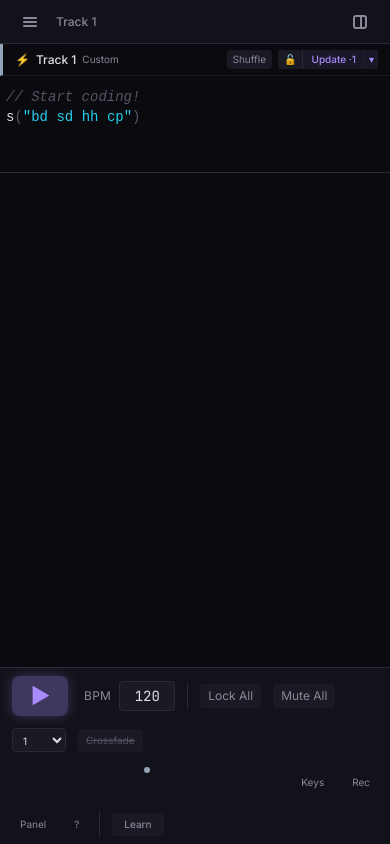
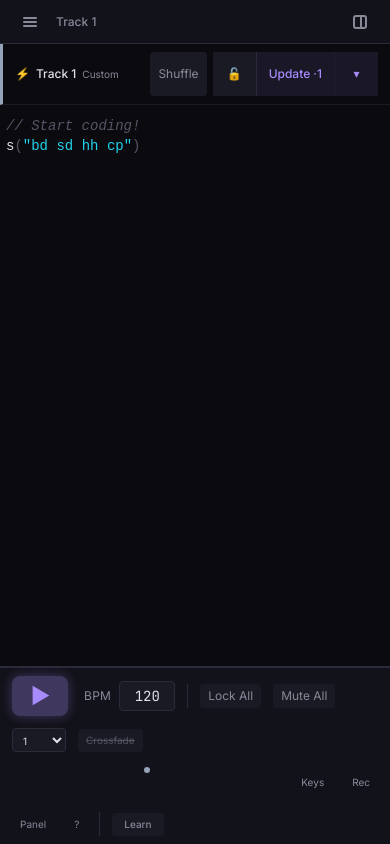
Before and after one commit to drora/strudel-synth, a React (Vite) app: page / in a window 390 px wide. Both pictures are taken after a click on the button "or start with a blank session". Built offline with nearby package versions, Linux system fonts and the light colour scheme.

Commit message:
Phase 3: TrackCodePane mobile focusMode

```diff
--- a/src/components/editor/TrackCodePane.tsx
+++ b/src/components/editor/TrackCodePane.tsx
@@ -14,6 +14,8 @@ import type { Track } from '../../engine/types'
 interface TrackCodePaneProps {
   track: Track
   isActive: boolean
+  /** Mobile one-track focus: inactive → header only; active → full-height editor */
+  focusMode?: boolean
 }
 
 async function startOrQueueUpdate(quant: Quantization) {
@@ -31,7 +33,7 @@ async function startOrQueueUpdate(quant: Quantization) {
   liveUpdateEngine.markPlayStarted()
 }
 
-export function TrackCodePane({ track, isActive }: TrackCodePaneProps) {
+export function TrackCodePane({ track, isActive, focusMode = false }: TrackCodePaneProps) {
   const editorRef = useRef<HTMLDivElement>(null)
   const viewRef = useRef<EditorView | null>(null)
   const codeRef = useRef(track.code)
@@ -124,8 +126,10 @@ export function TrackCodePane({ track, isActive }: TrackCodePaneProps) {
     [track.id, handleEvaluate],
   )
 
+  const showEditor = !focusMode || isActive
+
   useEffect(() => {
-    if (!editorRef.current) return
+    if (!showEditor || !editorRef.current) return
 
     const extensions = createExtensions({
       onEvaluate: () => handleEvaluate(),
@@ -150,7 +154,7 @@ export function TrackCodePane({ track, isActive }: TrackCodePaneProps) {
       viewRef.current = null
       if (debounceRef.current) clearTimeout(debounceRef.current)
     }
-  }, [track.id])
+  }, [track.id, showEditor])
 
   useEffect(() => {
     const view = viewRef.current
@@ -176,17 +180,24 @@ export function TrackCodePane({ track, isActive }: TrackCodePaneProps) {
               ? 'bg-accent/30 text-accent'
               : 'bg-accent/10 text-accent hover:bg-accent/20'
 
+  const touchBtn = focusMode ? 'min-h-11 min-w-11 px-2 py-2 text-xs' : 'px-1.5 py-0.5 text-[10px]'
+  const touchUpdate = focusMode ? 'min-h-11 px-3 py-2 text-xs' : 'px-2 py-0.5 text-[10px]'
+
   return (
     <div
       className={`
         flex flex-col border-b border-border transition-colors
         ${isActive ? 'bg-bg' : 'bg-bg/50'}
         ${track.locked ? 'border-l-2' : ''}
+        ${focusMode && isActive ? 'flex-1 min-h-0' : ''}
+        ${focusMode && !isActive ? 'shrink-0' : ''}
       `}
       style={track.locked ? { borderLeftColor: track.color } : undefined}
     >
       <div
-        className="flex items-center gap-1.5 px-3 py-1.5 border-b border-border/50 cursor-pointer"
+        className={`flex items-center gap-1.5 px-3 border-b border-border/50 cursor-pointer ${
+          focusMode ? 'py-2 min-h-11' : 'py-1.5'
+        }`}
         onClick={() => useSessionStore.getState().setActiveTrack(track.id)}
         style={{ borderLeftWidth: track.locked ? 0 : 3, borderLeftColor: track.color }}
       >
@@ -198,9 +209,11 @@ export function TrackCodePane({ track, isActive }: TrackCodePaneProps) {
         <div className="flex-1" />
         {track.error && <span className="text-[10px] text-error mr-1">error</span>}
 
+        {(!focusMode || isActive) && (
+          <>
             <button
               onClick={(e) => { e.stopPropagation(); handleReshuffle() }}
-          className="px-1.5 py-0.5 text-[10px] rounded bg-bg-elevated text-text-muted hover:text-accent hover:bg-accent/10 transition-colors"
+              className={`${touchBtn} rounded bg-bg-elevated text-text-muted hover:text-accent hover:bg-accent/10 transition-colors flex items-center justify-center`}
               title="Reshuffle pattern (Ctrl+Shift+R)"
             >
               Shuffle
@@ -209,7 +222,7 @@ export function TrackCodePane({ track, isActive }: TrackCodePaneProps) {
             <div className="relative flex items-center rounded overflow-visible" ref={menuRef}>
               <button
                 onClick={handleToggleLock}
-            className={`px-1.5 py-0.5 text-[10px] transition-colors border-r ${
+                className={`${touchBtn} transition-colors border-r flex items-center justify-center ${
                   track.locked
                     ? 'bg-accent/30 text-accent border-accent/30'
                     : 'bg-bg-elevated text-text-muted hover:text-text border-border'
@@ -229,7 +242,7 @@ export function TrackCodePane({ track, isActive }: TrackCodePaneProps) {
                   e.stopPropagation()
                   setMenuOpen(true)
                 }}
-            className={`px-2 py-0.5 text-[10px] font-medium transition-colors ${updateBtnClass}`}
+                className={`${touchUpdate} font-medium transition-colors ${updateBtnClass}`}
                 title={`Update (${effectiveQuant}) — right-click or ▾ for quantization`}
               >
                 {updateStatus === 'queued'
@@ -246,7 +259,7 @@ export function TrackCodePane({ track, isActive }: TrackCodePaneProps) {
                   e.stopPropagation()
                   setMenuOpen((o) => !o)
                 }}
-            className={`px-1 py-0.5 text-[10px] border-l border-border/40 ${updateBtnClass}`}
+                className={`${focusMode ? 'min-h-11 min-w-11 px-2 text-xs' : 'px-1 py-0.5 text-[10px]'} border-l border-border/40 ${updateBtnClass}`}
                 title="Quantization: 1 / 2 / 4 / immediate"
                 aria-label="Quantization menu"
               >
@@ -264,7 +277,7 @@ export function TrackCodePane({ track, isActive }: TrackCodePaneProps) {
                   {QUANT_OPTIONS.map((opt) => (
                     <button
                       key={opt.value}
-                  className={`w-full text-left px-2 py-1 text-[11px] hover:bg-accent/15 ${
+                      className={`w-full text-left px-2 py-1.5 text-[11px] hover:bg-accent/15 ${
                         effectiveQuant === opt.value ? 'text-accent' : 'text-text'
                       }`}
                       onClick={() => pickQuant(opt.value, false)}
@@ -280,7 +293,7 @@ export function TrackCodePane({ track, isActive }: TrackCodePaneProps) {
                   {QUANT_OPTIONS.map((opt) => (
                     <button
                       key={`def-${opt.value}`}
-                  className={`w-full text-left px-2 py-1 text-[11px] hover:bg-accent/15 ${
+                      className={`w-full text-left px-2 py-1.5 text-[11px] hover:bg-accent/15 ${
                         defaultQuantization === opt.value ? 'text-accent' : 'text-text-muted'
                       }`}
                       onClick={() => pickQuant(opt.value, true)}
@@ -293,7 +306,7 @@ export function TrackCodePane({ track, isActive }: TrackCodePaneProps) {
                     <>
                       <div className="border-t border-border my-1" />
                       <button
-                    className="w-full text-left px-2 py-1 text-[11px] text-text-muted hover:bg-accent/15"
+                        className="w-full text-left px-2 py-1.5 text-[11px] text-text-muted hover:bg-accent/15"
                         onClick={() => {
                           useUIStore.getState().setTrackQuantization(track.id, null)
                           setMenuOpen(false)
@@ -306,12 +319,22 @@ export function TrackCodePane({ track, isActive }: TrackCodePaneProps) {
                 </div>
               )}
             </div>
+          </>
+        )}
       </div>
 
+      {showEditor && (
         <div
           ref={editorRef}
-        className={`overflow-auto ${isActive ? 'min-h-24 max-h-64' : 'min-h-12 max-h-24'}`}
+          className={`overflow-auto ${
+            focusMode
+              ? 'flex-1 min-h-0'
+              : isActive
+                ? 'min-h-24 max-h-64'
+                : 'min-h-12 max-h-24'
+          }`}
         />
+      )}
 
       {track.error && (
         <div className="px-3 py-1 bg-error/10 text-error text-xs font-mono truncate">
```
Lines whose indentation alone changed are shown as unchanged.
